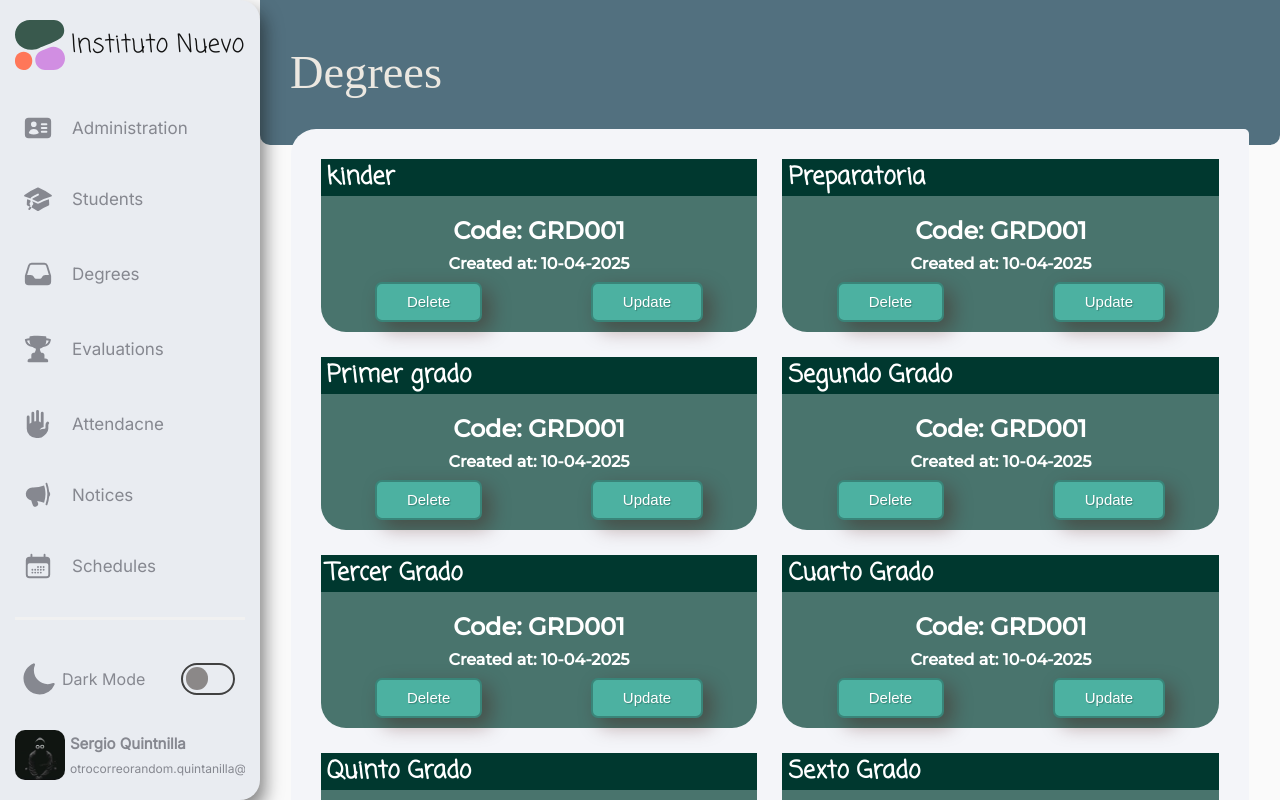
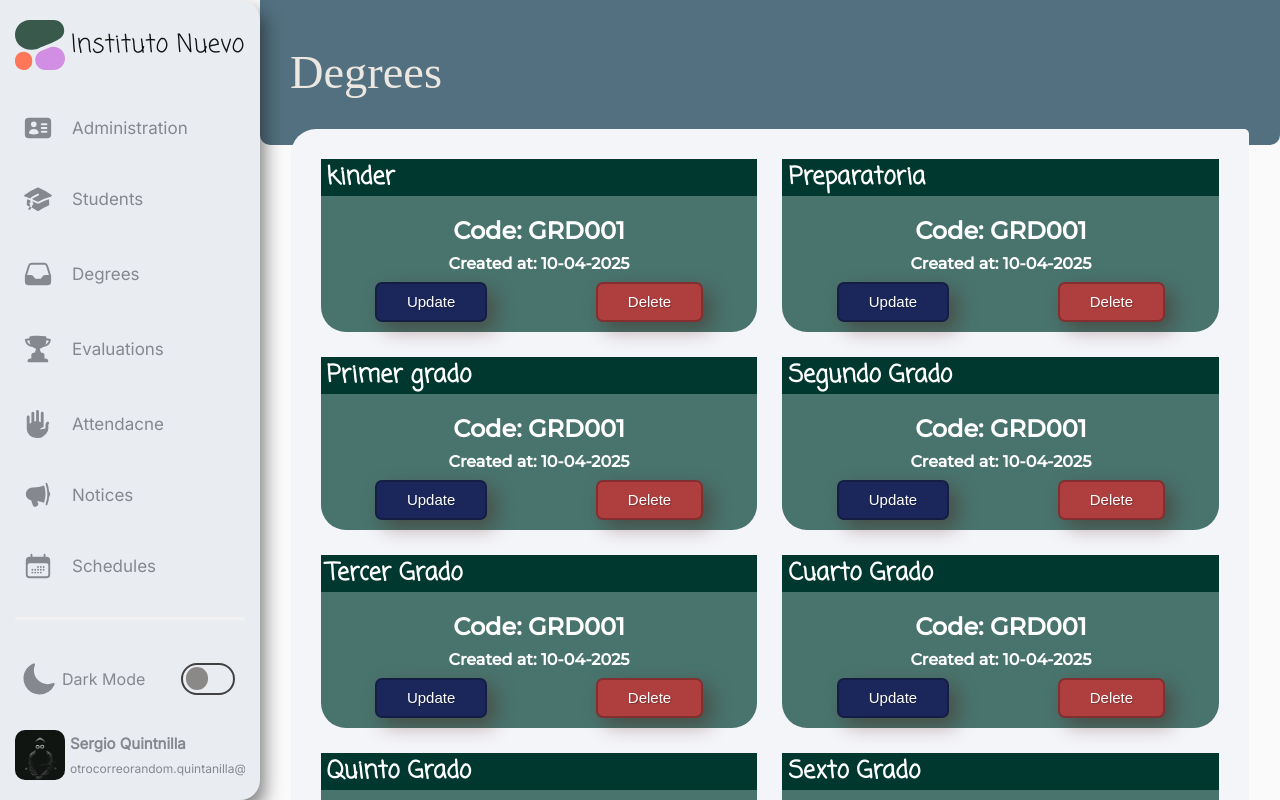
Before and after one commit to SKsergio/SCodeM, a Vue app: page /dashboard/degree/degrees in a window 1280 px wide. Shown: the top 800 px of the page. Built offline with nearby package versions, Linux system fonts and the light colour scheme; a web font is replaced by a local one.

Commit message:
create btns component

```diff
--- a/src/components/buttons/BtnComponent.vue
+++ b/src/components/buttons/BtnComponent.vue
@@ -24,7 +24,6 @@
     font-weight: 500;
     min-width: 50px;
 }
-
 .button:hover {
   box-shadow: none;
   opacity: 80%;
--- /dev/null
+++ b/src/components/buttons/BtnDeleteComponent.vue
@@ -0,0 +1,30 @@
+<template>
+    <button class="btn_delete">Delete</button>
+</template>
+
+<script setup lang="ts">
+ /*aca lo que ira es un emit que retorne un evento al padre para que el padre
+ de este haga la accion que le corresponde */
+</script>
+
+<style scoped>
+    .btn_delete {
+        background: var(--color-delete);
+        border-radius: 7px;
+        border: 2px solid #00000040;
+        text-shadow: 1px 1px 1px #00000040;
+        box-shadow: 8px 8px 20px 0px #45090059;
+        padding: 8px 30px;
+        line-height: 20px;
+        cursor: pointer;
+        transition: all 0.3s;
+        color: white;
+        font-size: 15px;
+        font-weight: 500;
+        min-width: 50px;
+    }
+    .btn_delete:hover {
+    box-shadow: none;
+    opacity: 80%;
+    }
+</style>
--- /dev/null
+++ b/src/components/buttons/BtnUpdateComponent.vue
@@ -0,0 +1,30 @@
+<template>
+    <button class="btn_update">Update</button>
+</template>
+
+<script setup lang="ts">
+ /*aca lo que ira es un emit que retorne un evento al padre para que el padre
+ de este haga la accion que le corresponde */
+</script>
+
+<style scoped>
+    .btn_update {
+        background: var(--color-update);
+        border-radius: 7px;
+        border: 2px solid #00000040;
+        text-shadow: 1px 1px 1px #00000040;
+        box-shadow: 8px 8px 20px 0px #45090059;
+        padding: 8px 30px;
+        line-height: 20px;
+        cursor: pointer;
+        transition: all 0.3s;
+        color: white;
+        font-size: 15px;
+        font-weight: 500;
+        min-width: 50px;
+    }
+    .btn_update:hover {
+    box-shadow: none;
+    opacity: 80%;
+    }
+</style>
--- a/src/components/generics/CardRecordsComponent.vue
+++ b/src/components/generics/CardRecordsComponent.vue
@@ -12,8 +12,8 @@
                 <h4>Created at: 10-04-2025</h4>
 
                 <section class="actions">
-                    <BtnComponent :name="'Delete'"></BtnComponent>
-                    <BtnComponent :name="'Update'"></BtnComponent>
+                    <BtnUpdateComponent></BtnUpdateComponent>
+                    <BtnDeleteComponent></BtnDeleteComponent>
                 </section>
             </div>
         </div>
@@ -21,13 +21,15 @@
 </template>
 
 <script setup lang="ts">
-    import BtnComponent from '../buttons/BtnComponent.vue';
+    import BtnDeleteComponent from '../buttons/BtnDeleteComponent.vue';
+    import BtnUpdateComponent from '../buttons/BtnUpdateComponent.vue';
     defineProps<{
         name:string
     }>()
 </script>
 
 <style scoped>
+    @import url('@/css/variables.css');
     .card__wrapper{
         font-family: var( --font-v1);
         font-style:normal;
--- a/src/css/variables.css
+++ b/src/css/variables.css
@@ -10,6 +10,12 @@
     --color-sixth: #00382F;
     --color-seventh:#49746D;
     --color-eight:#4CB1A1;
+
+    /*btn asction colors*/
+    --color-delete:#af3e3e;
+    --color-update:#1b275a;
+    --color-add:#32cf4c;
+    --color-find:#1265c4;
 
     /* text colors */
     --color-black-text: rgb(24, 23, 23);
@@ -61,7 +67,13 @@
     --color-text-hover: hsl(203, 11%, 14%);
     --color-lines: rgb(241, 241, 241);
     --color-text-content: #fafafa;
-    --color-text-line: rgb(217, 231, 247);;
+    --color-text-line: rgb(217, 231, 247);
+
+    /*btn asction colors*/
+    --color-delete:#8f3030;
+    --color-update:#313677;
+    --color-add:#32cf4c;
+    --color-find:#1265c4;
 
     /* sahdows */
     --color-shadows: hsl(0, 2%, 11%) 0 0 17px;
```
Also changed, not shown: src/components/buttons/BtnAddComponent.vue (added, +12 -0 lines).
